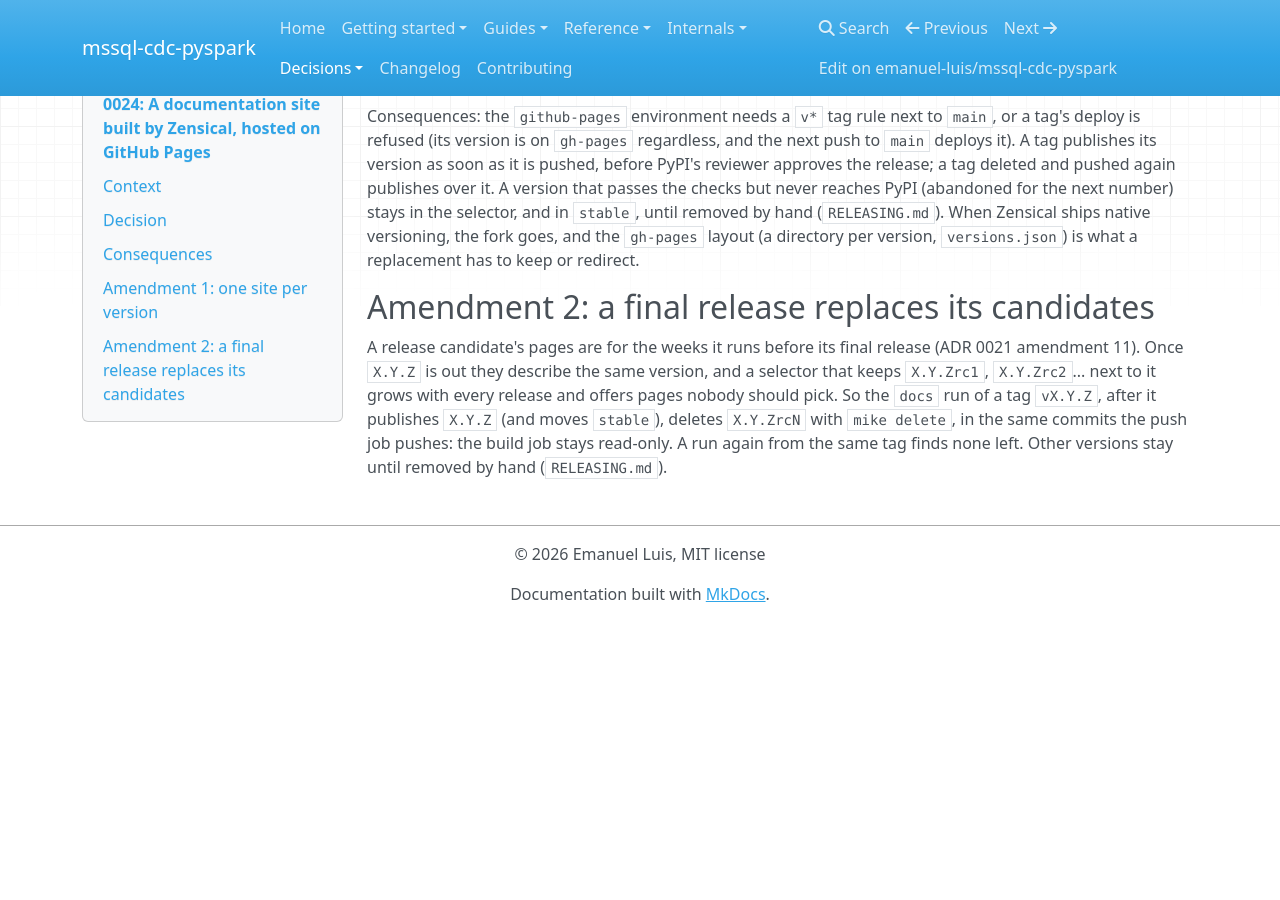
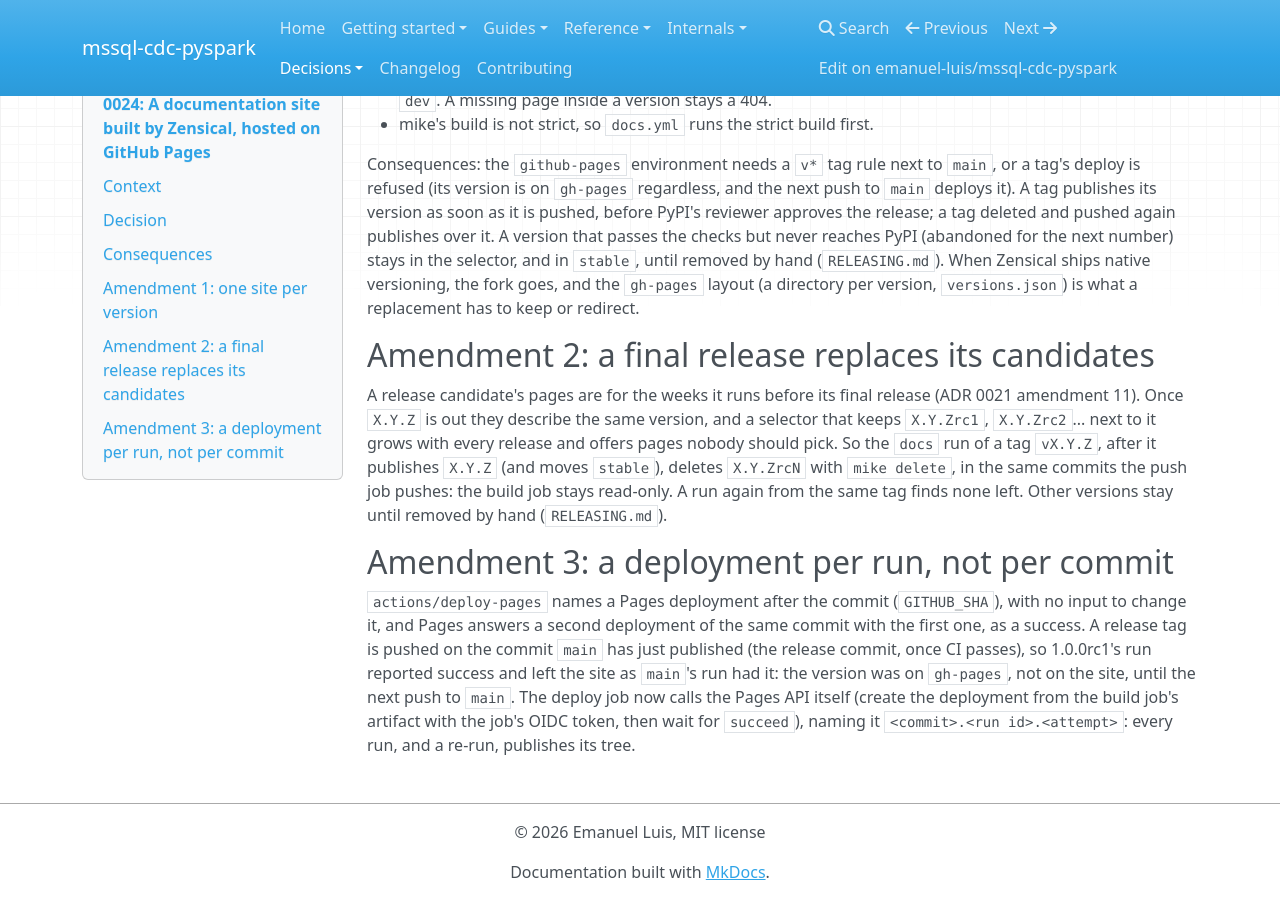
Before and after one commit to emanuel-luis/mssql-cdc-pyspark, an MkDocs documentation site: the page built from docs/decisions/0024-documentation-site.md, in a window 1280 px wide and 900 px high, scrolled down 2418 px. Built offline with MkDocs 1.6.1, drawn with Linux system fonts in a browser that asks for light colours; nearby versions of some CDN libraries; before the commit the page ends 3040 px from its top, so only the background shows below that; some of the changed text lies outside the part shown.

Commit message:
ci(docs): one Pages deployment per run, so a tag on main's last commit publishes
actions/deploy-pages names the deployment after GITHUB_SHA, and Pages answers a second
deployment of the same commit with the first. v1.0.0rc1's run, on the commit main had just
published, reported success and left the site without 1.0.0rc1. The deploy job calls the
Pages API with <sha>.<run id>.<attempt> instead (ADR 0024 amendment 3).

```diff
--- a/docs/decisions/0024-documentation-site.md
+++ b/docs/decisions/0024-documentation-site.md
@@ -4,6 +4,7 @@
 **Date:** 2026-10-01T14:43:57-03:00
 **Amended:** 2026-10-14T09:21:02-03:00, one site per version with mike: `dev` from main, each release, `stable` (amendment 1)
 **Amended:** 2026-10-15T09:43:36-03:00, a final release's run deletes its release candidates from the selector (amendment 2)
+**Amended:** 2026-10-15T12:20:00-03:00, each run's Pages deployment has its own name, so a tag on main's last commit publishes (amendment 3)
 
 ## Context
 Usage was documented in a long README and the Markdown files under `docs/`; the API was
@@ -131,3 +132,13 @@
 deletes `X.Y.ZrcN` with `mike delete`, in the same commits the push job pushes: the build job
 stays read-only. A run again from the same tag finds none left. Other versions stay until
 removed by hand (`RELEASING.md`).
+
+## Amendment 3: a deployment per run, not per commit
+`actions/deploy-pages` names a Pages deployment after the commit (`GITHUB_SHA`), with no
+input to change it, and Pages answers a second deployment of the same commit with the first
+one, as a success. A release tag is pushed on the commit `main` has just published (the
+release commit, once CI passes), so 1.0.0rc1's run reported success and left the site as
+`main`'s run had it: the version was on `gh-pages`, not on the site, until the next push to
+`main`. The deploy job now calls the Pages API itself (create the deployment from the build
+job's artifact with the job's OIDC token, then wait for `succeed`), naming it
+`<commit>.<run id>.<attempt>`: every run, and a re-run, publishes its tree.
```
Also changed, not shown: docs/decisions/README.md (+1 -1 lines), 1 other file.
